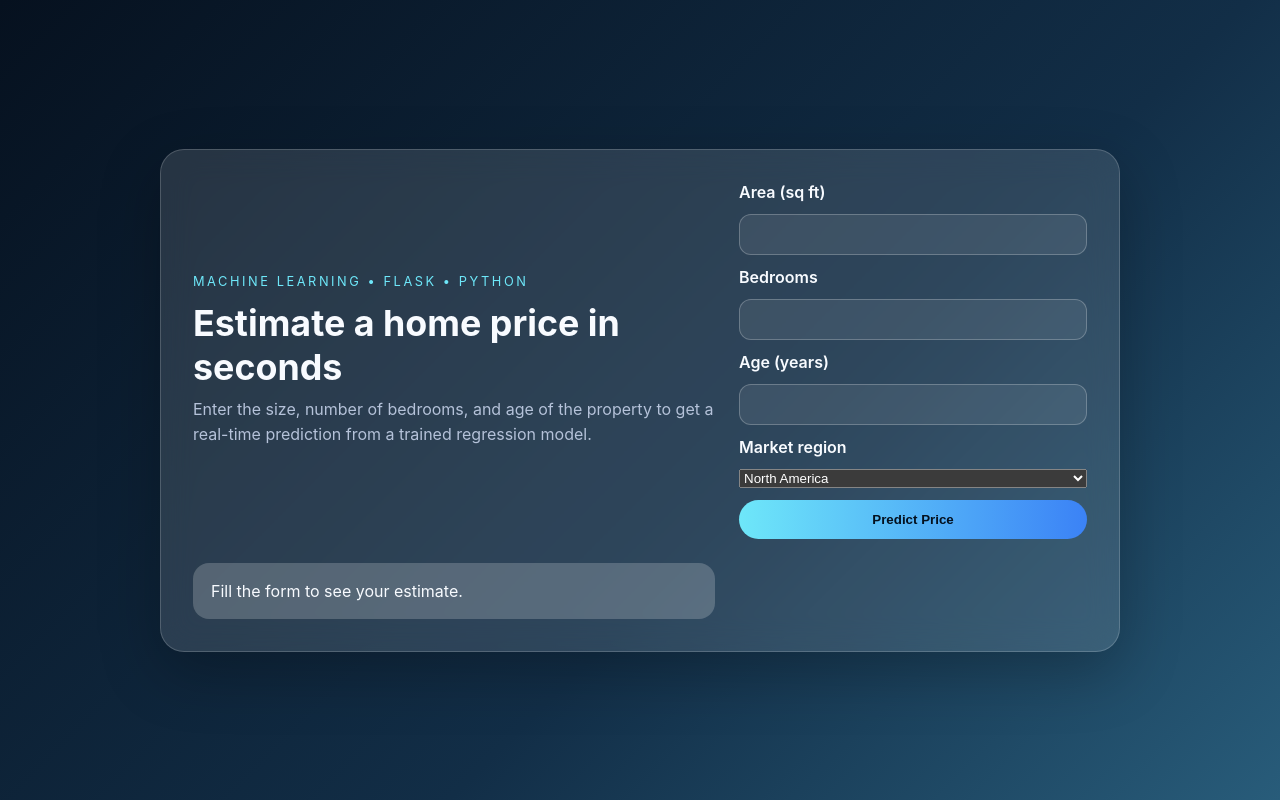
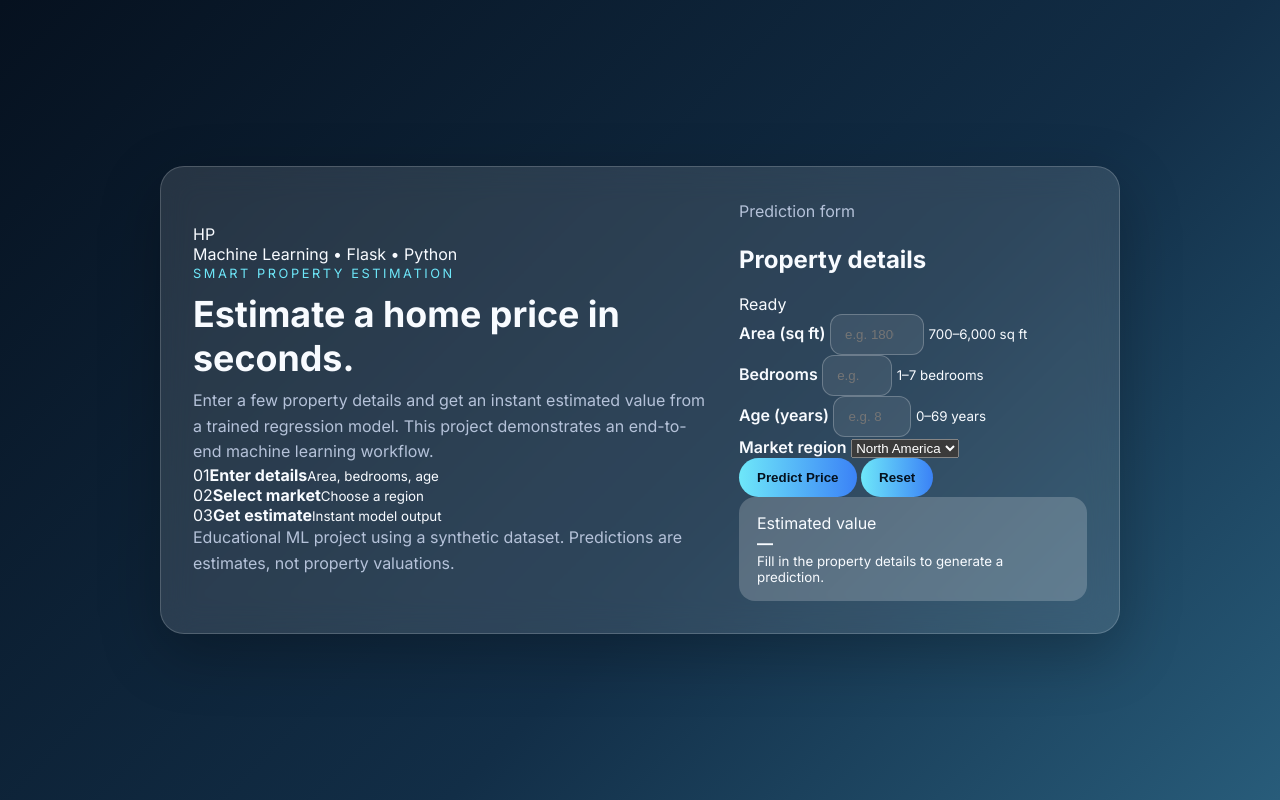
Before and after one commit to Shivamxxpathak/Home-Prediction-app, a Flask app: page / in a window 1280 px wide. Run offline with Flask 3, Linux system fonts and the light colour scheme.

Commit message:
Enhance home prediction UI and validation

```diff
--- a/templates/index.html
+++ b/templates/index.html
@@ -3,83 +3,170 @@
   <head>
     <meta charset="UTF-8" />
     <meta name="viewport" content="width=device-width, initial-scale=1.0" />
-    <title>Home Price Predictor</title>
+    <meta name="description" content="Estimate a home's price using a Flask and scikit-learn machine learning model." />
+    <title>Home Price Predictor | ML Web App</title>
+    <link rel="preconnect" href="https://fonts.googleapis.com" />
+    <link rel="preconnect" href="https://fonts.gstatic.com" crossorigin />
+    <link href="https://fonts.googleapis.com/css2?family=Inter:wght@400;500;600;700;800&display=swap" rel="stylesheet" />
     <link rel="stylesheet" href="{{ url_for('static', filename='style.css') }}" />
   </head>
   <body>
-    <div class="app-shell">
-      <div class="hero-card">
+    <main class="app-shell">
+      <section class="hero-card" aria-labelledby="page-title">
         <div class="hero-copy">
-          <p class="eyebrow">Machine Learning • Flask • Python</p>
-          <h1>Estimate a home price in seconds</h1>
-          <p>
-            Enter the size, number of bedrooms, and age of the property to get a
-            real-time prediction from a trained regression model.
+          <div class="brand-row">
+            <div class="brand-mark">HP</div>
+            <span>Machine Learning • Flask • Python</span>
+          </div>
+          <p class="eyebrow">Smart Property Estimation</p>
+          <h1 id="page-title">Estimate a home price in seconds.</h1>
+          <p class="intro">
+            Enter a few property details and get an instant estimated value from a trained
+            regression model. This project demonstrates an end-to-end machine learning workflow.
           </p>
+
+          <div class="feature-grid" aria-label="Application features">
+            <div class="feature"><span>01</span><strong>Enter details</strong><small>Area, bedrooms, age</small></div>
+            <div class="feature"><span>02</span><strong>Select market</strong><small>Choose a region</small></div>
+            <div class="feature"><span>03</span><strong>Get estimate</strong><small>Instant model output</small></div>
           </div>
 
-        <form id="prediction-form" class="prediction-form">
-          <label for="area">Area (sq ft)</label>
-          <input id="area" name="area" type="number" min="500" step="1" required />
+          <p class="disclaimer">Educational ML project using a synthetic dataset. Predictions are estimates, not property valuations.</p>
+        </div>
 
+        <div class="predictor-panel">
+          <div class="panel-heading">
+            <div>
+              <p class="panel-kicker">Prediction form</p>
+              <h2>Property details</h2>
+            </div>
+            <div class="status-dot" title="Model available"><span></span> Ready</div>
+          </div>
+
+          <form id="prediction-form" novalidate>
+            <div class="field-grid">
+              <div class="field field-wide">
+                <label for="area">Area <span>(sq ft)</span></label>
+                <input id="area" name="area" type="number" min="700" max="6000" step="1" placeholder="e.g. 1800" required />
+                <small>700–6,000 sq ft</small>
+              </div>
+
+              <div class="field">
                 <label for="bedrooms">Bedrooms</label>
-          <input id="bedrooms" name="bedrooms" type="number" min="1" step="1" required />
+                <input id="bedrooms" name="bedrooms" type="number" min="1" max="7" step="1" placeholder="e.g. 3" required />
+                <small>1–7 bedrooms</small>
+              </div>
 
-          <label for="age">Age (years)</label>
-          <input id="age" name="age" type="number" min="0" step="1" required />
+              <div class="field">
+                <label for="age">Age <span>(years)</span></label>
+                <input id="age" name="age" type="number" min="0" max="69" step="1" placeholder="e.g. 8" required />
+                <small>0–69 years</small>
+              </div>
 
+              <div class="field field-wide">
                 <label for="region">Market region</label>
                 <select id="region" name="region" required>
-            <option value="North America">North America</option>
-            <option value="Europe">Europe</option>
-            <option value="Asia">Asia</option>
-            <option value="Latin America">Latin America</option>
-            <option value="Africa">Africa</option>
-            <option value="Oceania">Oceania</option>
+                  {% for region in regions %}
+                  <option value="{{ region }}">{{ region }}</option>
+                  {% endfor %}
                 </select>
+              </div>
+            </div>
 
-          <button type="submit">Predict Price</button>
+            <div class="actions">
+              <button id="predict-button" type="submit">
+                <span class="button-text">Predict Price</span>
+                <span class="spinner" aria-hidden="true"></span>
+              </button>
+              <button id="reset-button" class="secondary-button" type="button">Reset</button>
+            </div>
           </form>
 
-        <div id="result" class="result-box" aria-live="polite">
-          Fill the form to see your estimate.
+          <div id="result" class="result-box" aria-live="polite" aria-atomic="true">
+            <span class="result-label">Estimated value</span>
+            <strong id="prediction-value">—</strong>
+            <small id="result-message">Fill in the property details to generate a prediction.</small>
           </div>
         </div>
-    </div>
+      </section>
+    </main>
 
     <script>
       const form = document.getElementById('prediction-form');
       const resultBox = document.getElementById('result');
+      const predictionValue = document.getElementById('prediction-value');
+      const resultMessage = document.getElementById('result-message');
+      const predictButton = document.getElementById('predict-button');
+      const resetButton = document.getElementById('reset-button');
+
+      const fields = {
+        area: document.getElementById('area'),
+        bedrooms: document.getElementById('bedrooms'),
+        age: document.getElementById('age'),
+        region: document.getElementById('region')
+      };
+
+      function setResult(type, value, message) {
+        resultBox.className = `result-box ${type || ''}`;
+        predictionValue.textContent = value;
+        resultMessage.textContent = message;
+      }
+
+      function setLoading(loading) {
+        predictButton.disabled = loading;
+        predictButton.classList.toggle('loading', loading);
+        predictButton.querySelector('.button-text').textContent = loading ? 'Predicting...' : 'Predict Price';
+      }
 
       form.addEventListener('submit', async (event) => {
         event.preventDefault();
 
-        const payload = {
-          area: Number(document.getElementById('area').value),
-          bedrooms: Number(document.getElementById('bedrooms').value),
-          age: Number(document.getElementById('age').value),
-          region: document.getElementById('region').value,
-        };
+        const area = Number(fields.area.value);
+        const bedrooms = Number(fields.bedrooms.value);
+        const age = Number(fields.age.value);
 
-        resultBox.textContent = 'Predicting...';
+        if (!Number.isFinite(area) || area < 700 || area > 6000) {
+          setResult('error', 'Invalid area', 'Enter an area between 700 and 6,000 sq ft.');
+          fields.area.focus();
+          return;
+        }
+        if (!Number.isInteger(bedrooms) || bedrooms < 1 || bedrooms > 7) {
+          setResult('error', 'Invalid bedrooms', 'Enter a bedroom count between 1 and 7.');
+          fields.bedrooms.focus();
+          return;
+        }
+        if (!Number.isFinite(age) || age < 0 || age > 69) {
+          setResult('error', 'Invalid age', 'Enter a property age between 0 and 69 years.');
+          fields.age.focus();
+          return;
+        }
+
+        setLoading(true);
+        setResult('', 'Calculating…', 'The regression model is processing your property details.');
 
         try {
           const response = await fetch('/predict', {
             method: 'POST',
-            headers: { 'Content-Type': 'application/json' },
-            body: JSON.stringify(payload),
+            headers: { 'Content-Type': 'application/json', 'Accept': 'application/json' },
+            body: JSON.stringify({ area, bedrooms, age, region: fields.region.value })
           });
 
           const data = await response.json();
+          if (!response.ok || !data.success) throw new Error(data.error || 'Prediction failed.');
 
-          if (!response.ok) {
-            throw new Error(data.error || 'Prediction failed.');
+          setResult('success', data.prediction, `Estimated for ${fields.region.value}.`);
+        } catch (error) {
+          setResult('error', 'Unable to predict', error.message || 'Please try again.');
+        } finally {
+          setLoading(false);
         }
+      });
 
-          resultBox.innerHTML = `<strong>${data.prediction}</strong> estimated value`;
-        } catch (error) {
-          resultBox.textContent = error.message;
-        }
+      resetButton.addEventListener('click', () => {
+        form.reset();
+        fields.region.value = fields.region.options[0].value;
+        setResult('', '—', 'Fill in the property details to generate a prediction.');
+        fields.area.focus();
       });
     </script>
   </body>
```
Lines whose indentation alone changed are shown as unchanged.
